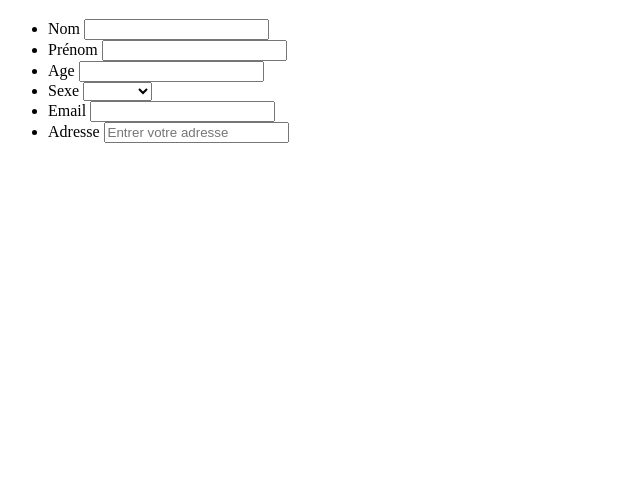
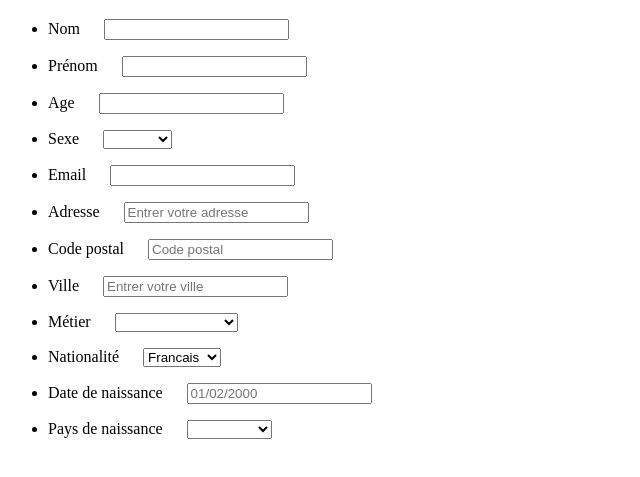
Before and after one commit to LucasAliasElvennope/Formulaire, a plain HTML site: page test.html in a window 1280 px wide. Shown: the part 61-538 px from the top of the page, without its empty margins (0-640 px from the left). Drawn offline with Linux system fonts and the light colour scheme.

Commit message:
feat: added 7 new functions

```diff
--- a/test.html
+++ b/test.html
@@ -9,34 +9,93 @@
   <form action="#" method="post">
     <ul>
       <li>
-        <label for="nom">Nom</label>
+        <p>
+        <label for="nom">Nom &emsp;</label> <!-- Première ligne  -->
         <input type="text" id="nom" name="user_name" required/>
+      </p>
       </li>
       <li>
-        <label for="prenom">Prénom</label>
+        <p>
+        <label for="prenom">Prénom &emsp;</label>
         <input type="text" id="prénom" name="user_firstname" required/>
       </li>
         <li>
-        <label for="Age">Age</label>
-         <input type="number" id="Age" name="user_age" required/>
+        </p>
+        <label for="Age">Age &emsp;</label>
+         <input type="number" id="Age" name="user_age" pattern="\d{2}" maxlength="2"/>
         </li>
         <li>
-          <label for="sexe">Sexe</label>
+          <p>
+          <label for="sexe">Sexe &emsp;</label>
           <select id="sexe" name="user_sexe" required> <!-- Menu déroulant -->
           <option value="" disabled selected>   <!-- Option qui fait que ni femme ni homme est selectionné de base -->
-            <option value="" disabled selected>
           <option value="Homme">Homme</option>
           <option value="Femme">Femme</option>
         </select>
+        </p>
         </li>
         <li>
-        <label for="mail">Email</label>
+        <p>
+        <label for="mail">Email &emsp;</label>
         <input type="email" id="mail" name="user_mail" required/>
+        </p>
       </li>
       <li>
-        <label for="adresse">Adresse</label>
-        <input type="text" id="adresse" name="user_adress" placeholder="Entrer votre adresse"/>
+        <p>
+        <label for="adresse">Adresse &emsp;</label>
+        <input type="text" id="adresse" name="user_adress" placeholder="Entrer votre adresse" required/>
+        </p>
       </li>
+        <li>
+          <p>
+          <label for="codepostal">Code postal &emsp;</label>
+          <input type="text" id="codepostal" name="codepostal" placeholder="Code postal" pattern="\d{5}" maxlength="5" inputmode="numeric" required/>
+          </p>
+        </li>
+        <li>
+          <p>
+        <label for="ville">Ville &emsp;</label>
+        <input type="text" id="Ville" name="user_city" placeholder="Entrer votre ville" required/>
+        </p>
+      </li>
+      <li>
+        <p>
+        <label for="metier">Métier &emsp;</label>
+        <select id="metier" name="user_work" required>
+          <option value="" disabled selected>
+          <option value="Président">Président</option>
+          <option value="Streameur">Streameur</option>
+          <option value="Agent_d'entretien">Agent d'entretien</option>
+        </select>
+        </p>
+      </li>
+      <li>
+        <p>
+        <label for="nationalite">Nationalité &emsp;</label>
+        <select id="nationalite" name="user_nationality" required>
+          <option value="Francais">Francais</option>
+          <option value="Espagnol">Espagnol</option>
+          <option value="Allemand">Allemand</option>
+        </select>
+        </p>
+      </li>
+      <li>
+        <p>
+      <label for="Date_de_naissance">Date de naissance &emsp;</label>
+      <input type="text" id="Date_de_naissance" name="user_date_of_birth" placeholder="01/02/2000" pattern="\d{10}" maxlength="10"required/>
+      </p>
+    </li>
+    <li>
+      <p>
+    <label for="pays_de_naissance">Pays de naissance &emsp;</label>
+    <select id="pays_de_naissance" name="user_place_pf_birth" required>
+      <option value="" disabled selected></option>
+      <option value="France">France</option>
+      <option value="Espagne">Espagne</option>
+      <option value="Allemagne">Allemagne</option>
+    </select>
+    </p>
+  </li>
     </ul>
   </form>
 </body>
```
